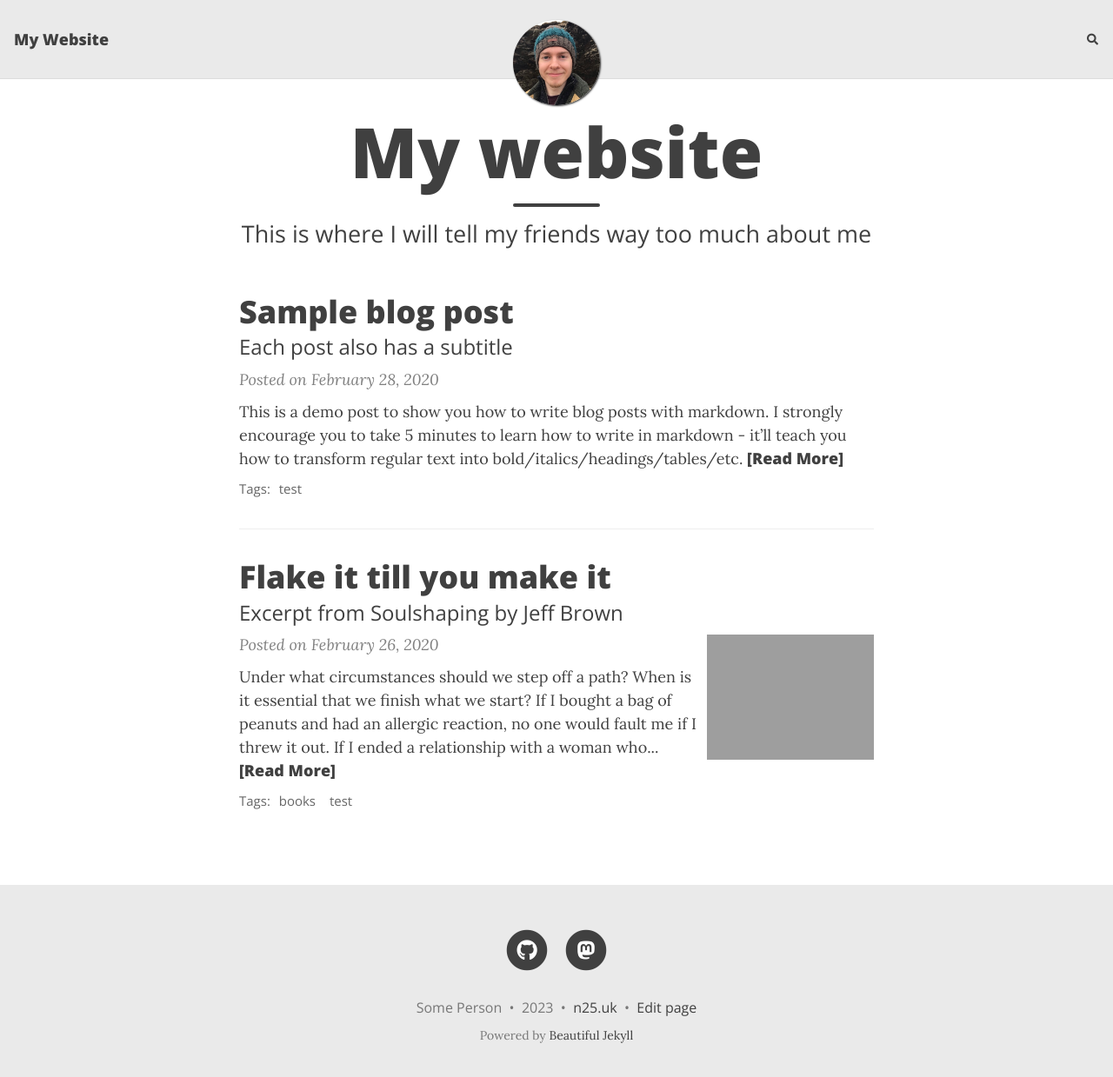
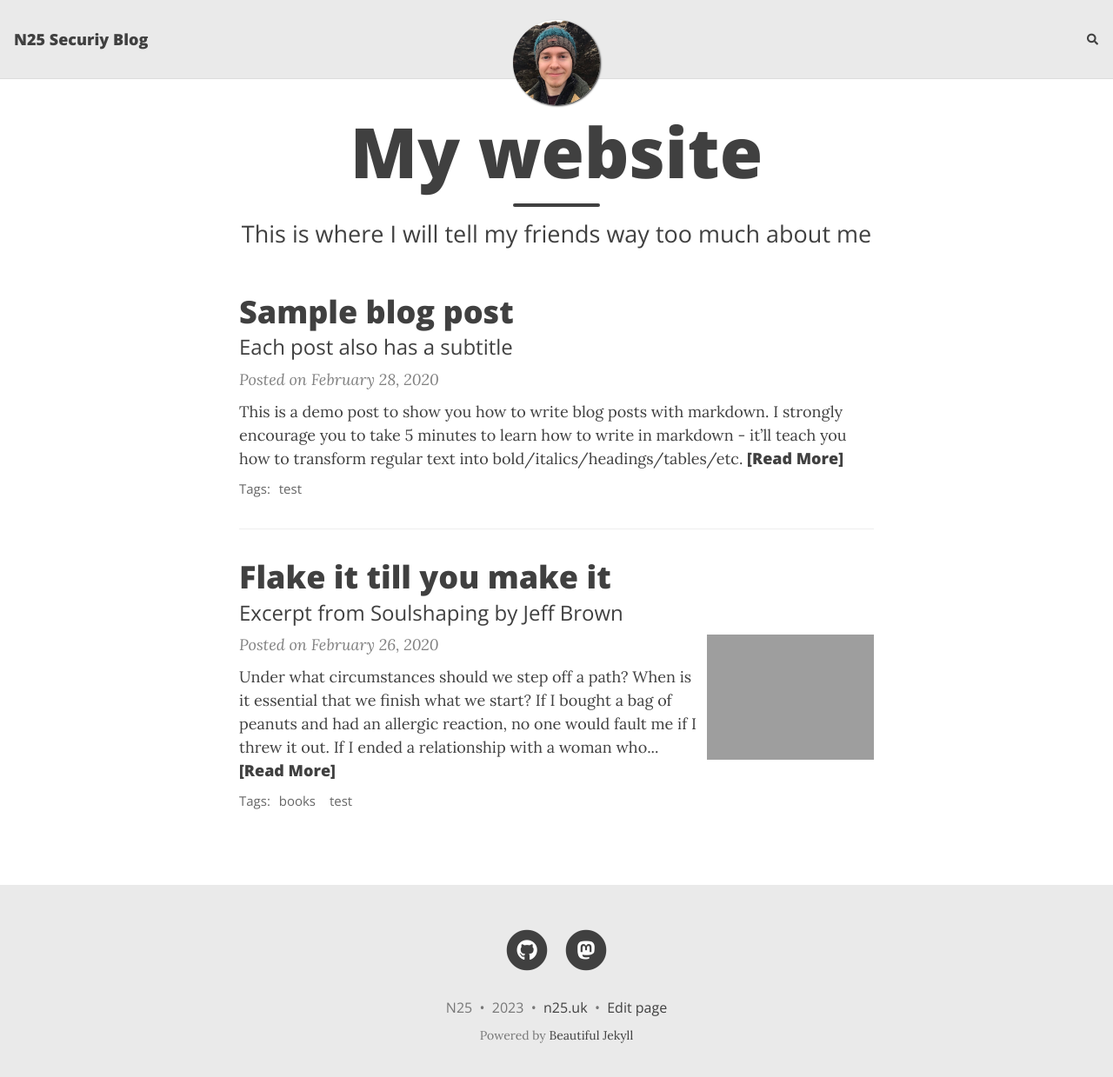
Before and after one commit to N25sec/N25sec.github.io, a Jekyll site: the page built from index.html, in a window 1280 px wide and 1252 px high. Shown: the top 1239 px of the window at 87% size. Built offline with Jekyll 4.4.1, drawn with Linux system fonts in a browser that asks for light colours; nearby versions of some CDN libraries; the list of posts is cut into pages by our own code; comment, search, counter and statistics services are not loaded.

Commit message:
Theme Tweaks

```diff
--- /dev/null
+++ b/CNAME
@@ -0,0 +1 @@
+n25.uk
--- a/_config.yml
+++ b/_config.yml
@@ -10,10 +10,10 @@
 ############################
 
 # Name of website
-title: My Website
+title: N25 Securiy Blog
 
 # Your name to show in the footer
-author: Some Person
+author: N25
 
 ###############################################
 # --- List of links in the navigation bar --- #
```
